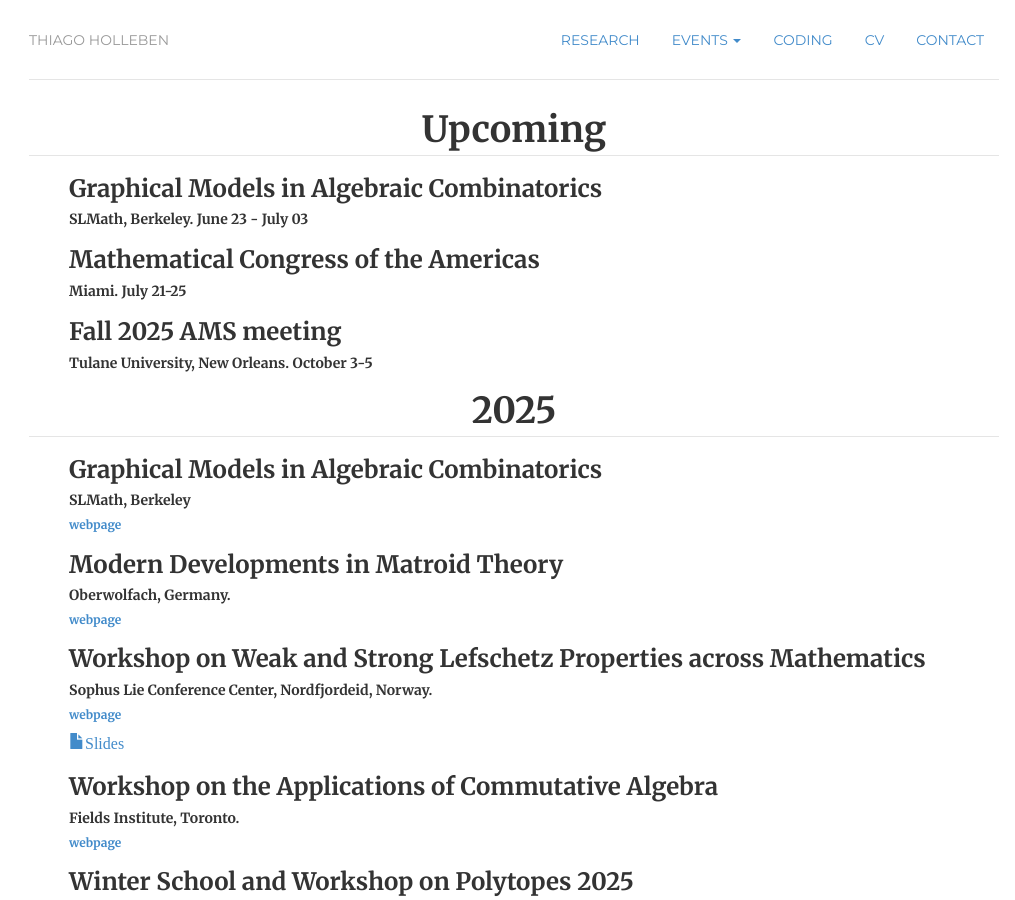
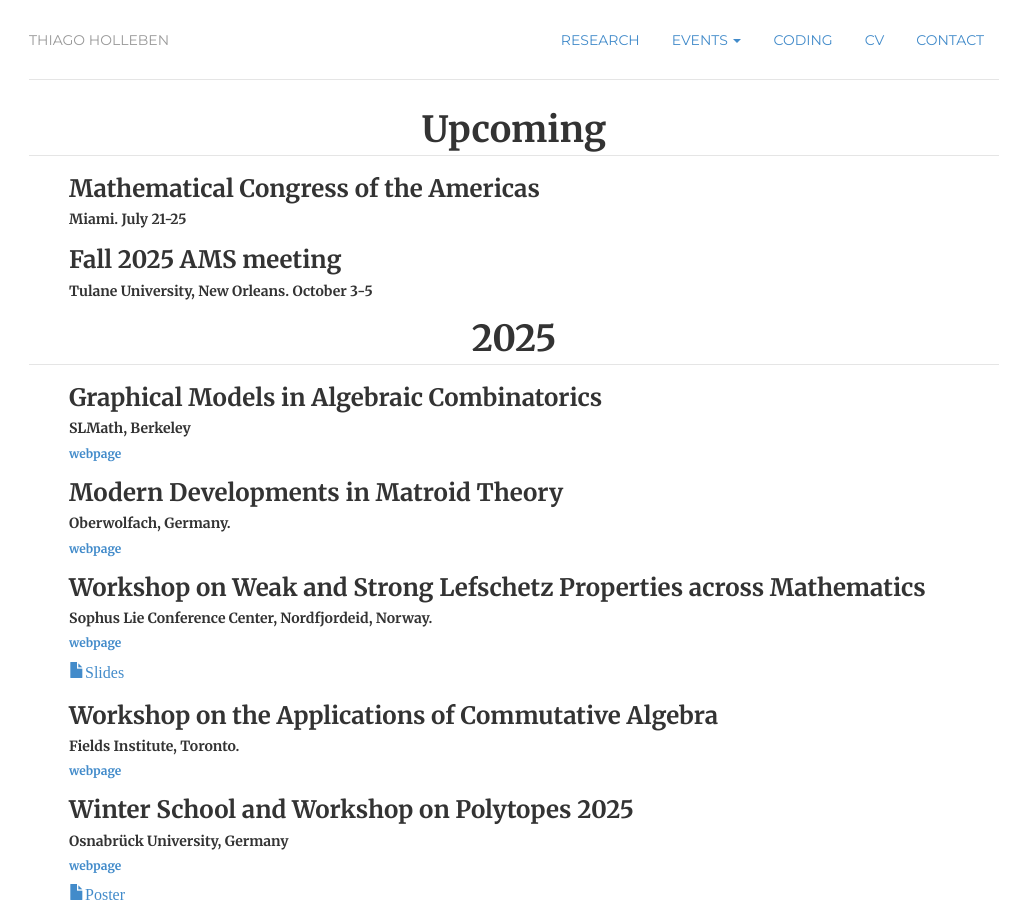
Before and after one commit to hollebenthiago/hollebenthiago.github.io, a Jekyll site: the page built from attended/index.html, in a window 1280 px wide and 900 px high. Shown: the whole window, without its empty margins (126-1141 px from the left). Built offline with Jekyll 4.4.1, drawn with Linux system fonts in a browser that asks for light colours.

Commit message:
delete upcoming slmath scool

```diff
--- a/attended/index.html
+++ b/attended/index.html
@@ -11,14 +11,6 @@ description: Thiago Holleben is a PhD candidate at Dalhousie University.
 
     <div class="paper-list">
         <ul>
-            <li>
-                <h3>
-                    Graphical Models in Algebraic Combinatorics
-                </h3>
-                <h5>
-                    SLMath, Berkeley. June 23 - July 03
-                </h5>
-            </li>
             <li>
                 <h3>
                     Mathematical Congress of the Americas
```
